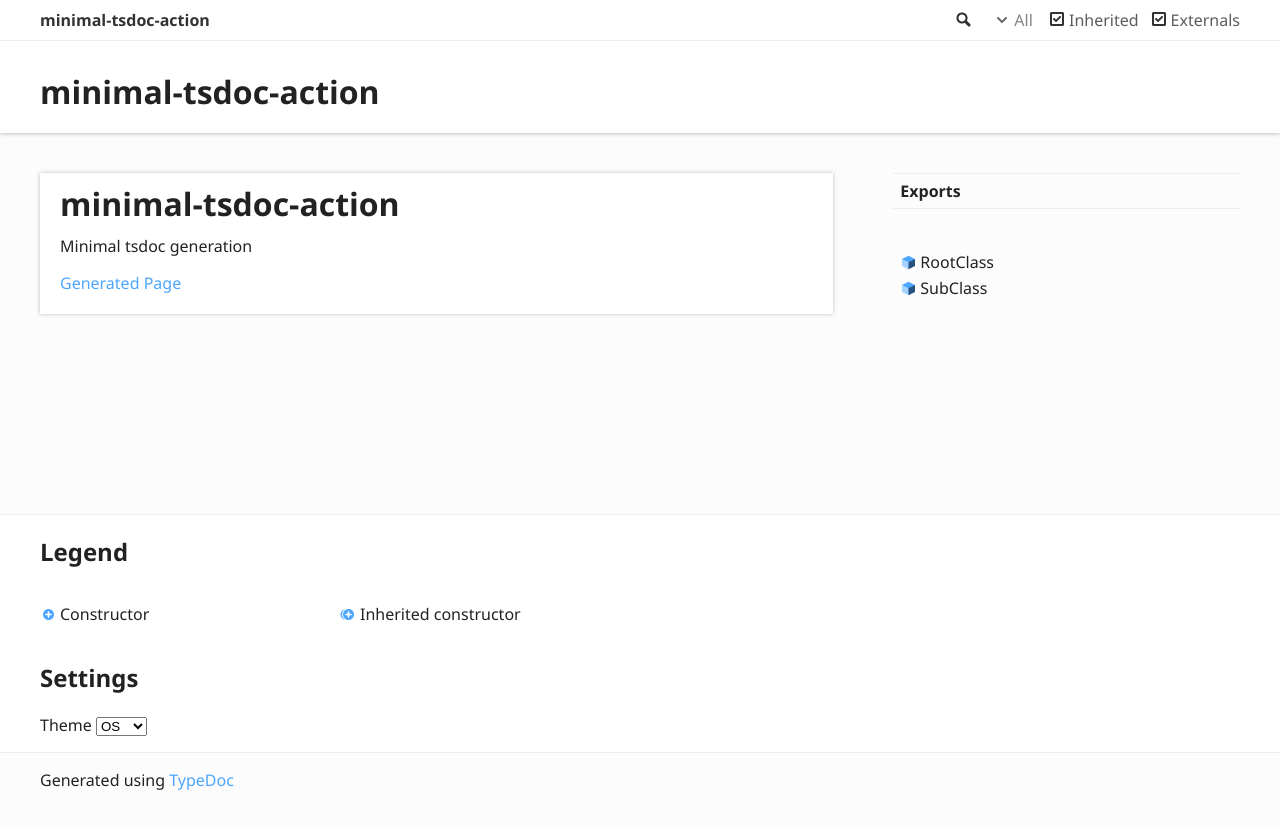
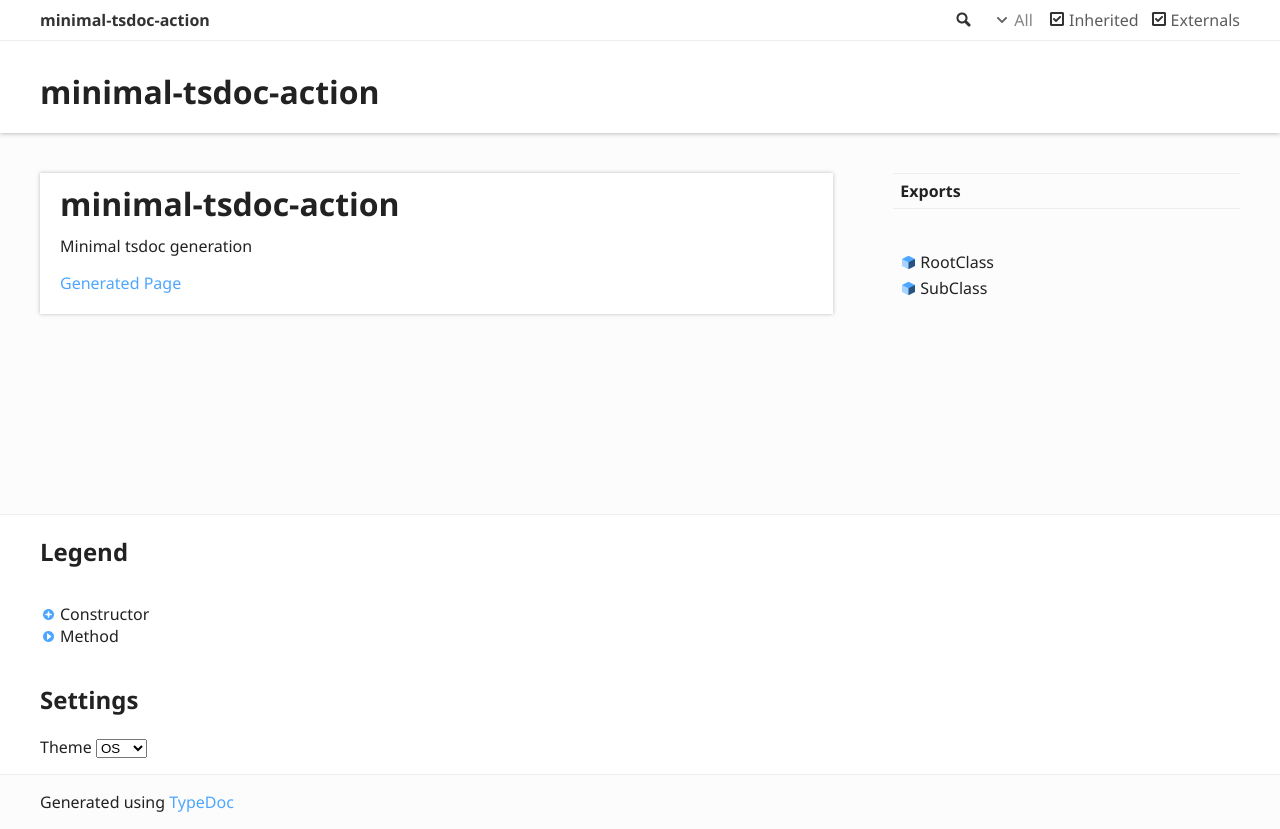
Before and after one commit to MasatoMakino/minimal-tsdoc-action, a plain HTML site: page index.html in a window 1280 px wide. Before the commit the page ends 807 px from the top, so only its background shows below. Drawn offline with Linux system fonts and the light colour scheme.

Commit message:
deploy: 21a66a2e468ab52b4bd469dfac6758d8c21cf1cc

```diff
--- a/assets/search.js
+++ b/assets/search.js
@@ -1 +1 @@
-window.searchData = {"kinds":{"128":"Class","512":"Constructor"},"rows":[{"id":0,"kind":128,"name":"RootClass","url":"classes/RootClass.html","classes":"tsd-kind-class"},{"id":1,"kind":512,"name":"constructor","url":"classes/RootClass.html#constructor","classes":"tsd-kind-constructor tsd-parent-kind-class","parent":"RootClass"},{"id":2,"kind":128,"name":"SubClass","url":"classes/SubClass.html","classes":"tsd-kind-class"},{"id":3,"kind":512,"name":"constructor","url":"classes/SubClass.html#constructor","classes":"tsd-kind-constructor tsd-parent-kind-class tsd-is-inherited","parent":"SubClass"}],"index":{"version":"2.3.9","fields":["name","parent"],"fieldVectors":[["name/0",[0,6.931]],["parent/0",[]],["name/1",[1,6.931]],["parent/1",[0,0.492]],["name/2",[2,6.931]],["parent/2",[]],["name/3",[1,6.931]],["parent/3",[2,0.492]]],"invertedIndex":[["constructor",{"_index":1,"name":{"1":{},"3":{}},"parent":{}}],["rootclass",{"_index":0,"name":{"0":{}},"parent":{"1":{}}}],["subclass",{"_index":2,"name":{"2":{}},"parent":{"3":{}}}]],"pipeline":[]}}
+window.searchData = {"kinds":{"128":"Class","512":"Constructor","2048":"Method"},"rows":[{"id":0,"kind":128,"name":"RootClass","url":"classes/RootClass.html","classes":"tsd-kind-class"},{"id":1,"kind":512,"name":"constructor","url":"classes/RootClass.html#constructor","classes":"tsd-kind-constructor tsd-parent-kind-class","parent":"RootClass"},{"id":2,"kind":128,"name":"SubClass","url":"classes/SubClass.html","classes":"tsd-kind-class"},{"id":3,"kind":512,"name":"constructor","url":"classes/SubClass.html#constructor","classes":"tsd-kind-constructor tsd-parent-kind-class tsd-is-overwrite","parent":"SubClass"},{"id":4,"kind":2048,"name":"add","url":"classes/SubClass.html#add","classes":"tsd-kind-method tsd-parent-kind-class","parent":"SubClass"}],"index":{"version":"2.3.9","fields":["name","parent"],"fieldVectors":[["name/0",[0,8.755]],["parent/0",[]],["name/1",[1,8.755]],["parent/1",[0,0.688]],["name/2",[2,5.39]],["parent/2",[]],["name/3",[1,8.755]],["parent/3",[2,0.423]],["name/4",[3,13.863]],["parent/4",[2,0.423]]],"invertedIndex":[["add",{"_index":3,"name":{"4":{}},"parent":{}}],["constructor",{"_index":1,"name":{"1":{},"3":{}},"parent":{}}],["rootclass",{"_index":0,"name":{"0":{}},"parent":{"1":{}}}],["subclass",{"_index":2,"name":{"2":{}},"parent":{"3":{},"4":{}}}]],"pipeline":[]}}
--- a/index.html
+++ b/index.html
@@ -4,4 +4,4 @@
 </a>
 <p>Minimal tsdoc generation</p>
 <p><a href="https://masatomakino.github.io/minimal-tsdoc-action/">Generated Page</a></p>
-</div></div><div class="col-4 col-menu menu-sticky-wrap menu-highlight"><nav class="tsd-navigation primary"><ul><li class="current"><a href="modules.html">Exports</a></li></ul></nav><nav class="tsd-navigation secondary menu-sticky"><ul><li class="tsd-kind-class"><a href="classes/RootClass.html" class="tsd-kind-icon">Root<wbr/>Class</a></li><li class="tsd-kind-class"><a href="classes/SubClass.html" class="tsd-kind-icon">Sub<wbr/>Class</a></li></ul></nav></div></div></div><footer class="with-border-bottom"><div class="container"><h2>Legend</h2><div class="tsd-legend-group"><ul class="tsd-legend"><li class="tsd-kind-constructor tsd-parent-kind-class"><span class="tsd-kind-icon">Constructor</span></li></ul><ul class="tsd-legend"><li class="tsd-kind-constructor tsd-parent-kind-class tsd-is-inherited"><span class="tsd-kind-icon">Inherited constructor</span></li></ul></div><h2>Settings</h2><p>Theme <select id="theme"><option value="os">OS</option><option value="light">Light</option><option value="dark">Dark</option></select></p></div></footer><div class="container tsd-generator"><p>Generated using <a href="https://typedoc.org/" target="_blank">TypeDoc</a></p></div><div class="overlay"></div><script src="assets/main.js"></script></body></html>
+</div></div><div class="col-4 col-menu menu-sticky-wrap menu-highlight"><nav class="tsd-navigation primary"><ul><li class="current"><a href="modules.html">Exports</a></li></ul></nav><nav class="tsd-navigation secondary menu-sticky"><ul><li class="tsd-kind-class"><a href="classes/RootClass.html" class="tsd-kind-icon">Root<wbr/>Class</a></li><li class="tsd-kind-class"><a href="classes/SubClass.html" class="tsd-kind-icon">Sub<wbr/>Class</a></li></ul></nav></div></div></div><footer class="with-border-bottom"><div class="container"><h2>Legend</h2><div class="tsd-legend-group"><ul class="tsd-legend"><li class="tsd-kind-constructor tsd-parent-kind-class"><span class="tsd-kind-icon">Constructor</span></li><li class="tsd-kind-method tsd-parent-kind-class"><span class="tsd-kind-icon">Method</span></li></ul></div><h2>Settings</h2><p>Theme <select id="theme"><option value="os">OS</option><option value="light">Light</option><option value="dark">Dark</option></select></p></div></footer><div class="container tsd-generator"><p>Generated using <a href="https://typedoc.org/" target="_blank">TypeDoc</a></p></div><div class="overlay"></div><script src="assets/main.js"></script></body></html>
```
Also changed, not shown: classes/RootClass.html (+1 -1 lines), classes/SubClass.html (+1 -1 lines), modules.html (+1 -1 lines).
